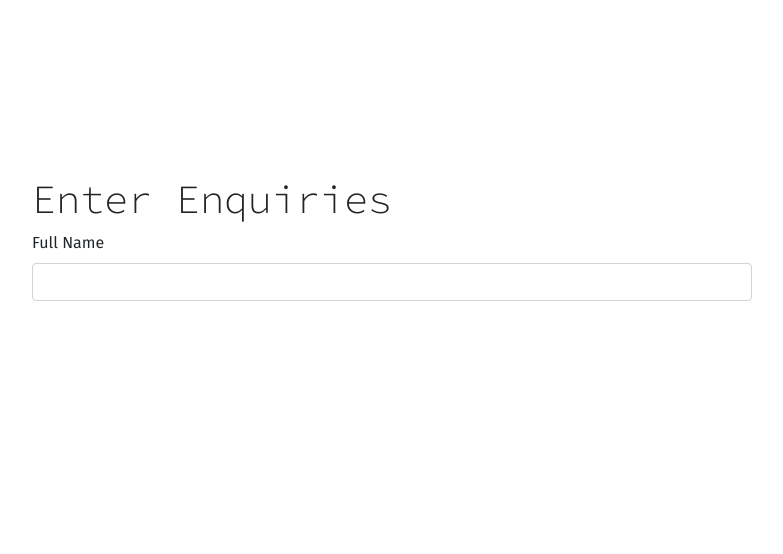
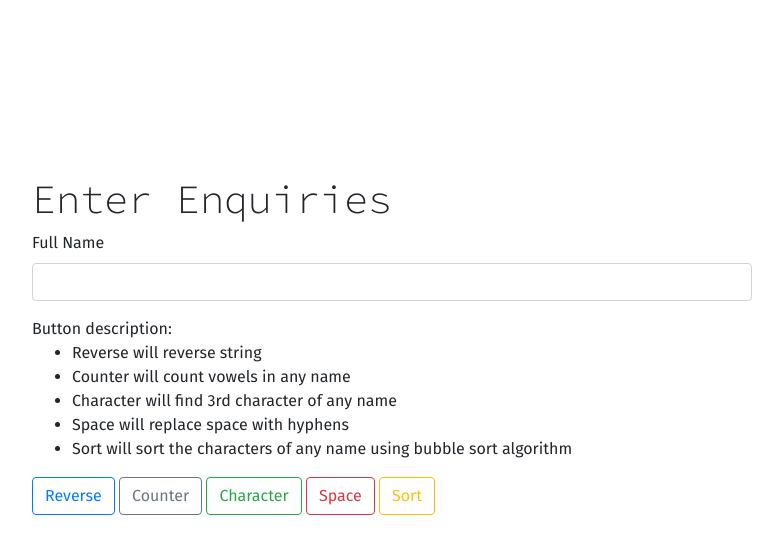
Before and after one commit to sinhaZ/dpt-circular2-junior-software-engineer, a PHP site: page / in a window 1280 px wide. Shown: the top 554 px of the page, without its empty margins (273-1056 px from the left). Run offline with PHP 8.4, Linux system fonts and the light colour scheme.

Commit message:
README.md file updated

```diff
--- a/index.php
+++ b/index.php
@@ -28,6 +28,48 @@
                 name="name"
               />
             </div>
+
+            <div id="clientHelp" class="form-text">
+              Button description:
+              <ul>
+                <li>Reverse will reverse string</li>
+                <li>Counter will count vowels in any name</li>
+                <li>Character will find 3rd character of any name</li>
+                <li>Space will replace space with hyphens</li>
+                <li>
+                  Sort will sort the characters of any name using bubble sort
+                  algorithm
+                </li>
+              </ul>
+            </div>
+
+            <button
+              type="submit"
+              class="btn btn-outline-primary"
+              name="reverse"
+            >
+              Reverse
+            </button>
+            <button
+              type="submit"
+              class="btn btn-outline-secondary"
+              name="counter"
+            >
+              Counter
+            </button>
+            <button
+              type="submit"
+              class="btn btn-outline-success"
+              name="character"
+            >
+              Character
+            </button>
+            <button type="submit" class="btn btn-outline-danger" name="space">
+              Space
+            </button>
+            <button type="submit" class="btn btn-outline-warning" name="sort">
+              Sort
+            </button>
           </form>
         </div>
       </div>
```
Also changed, not shown: README.md.
